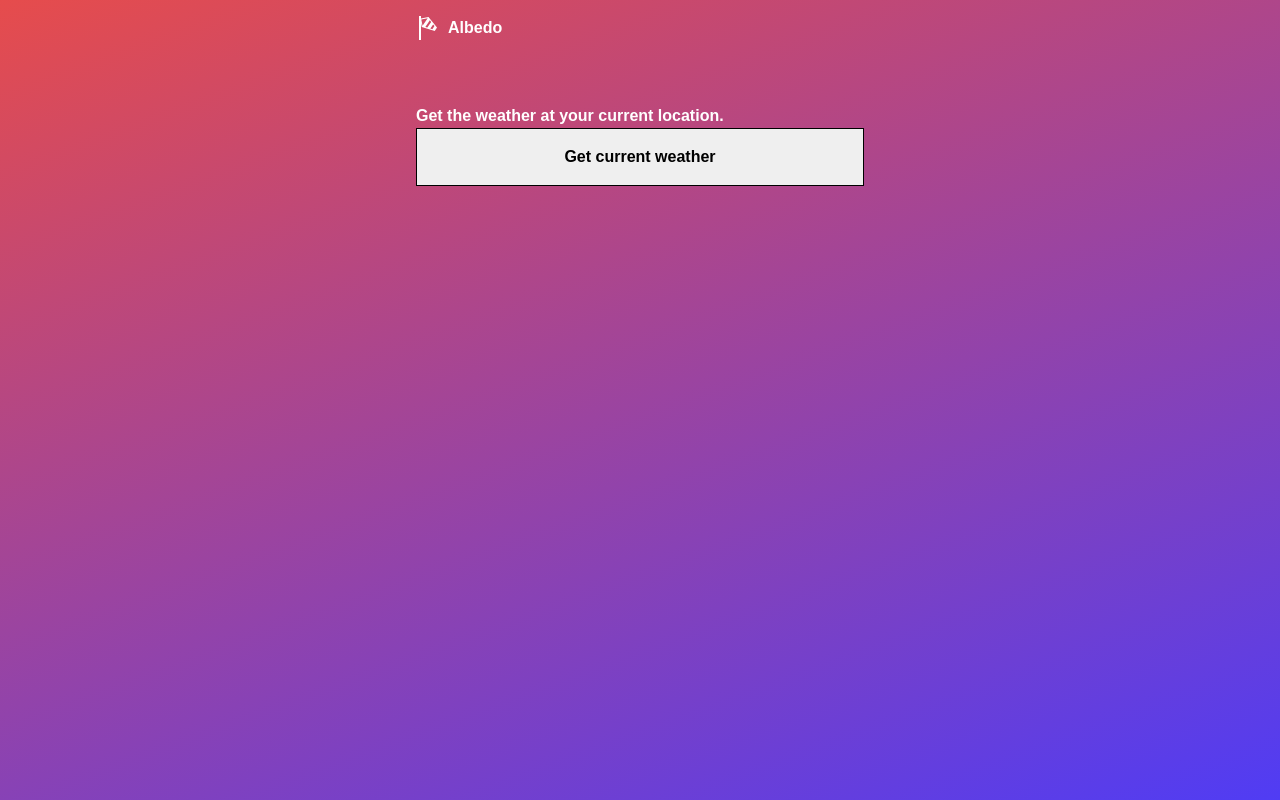
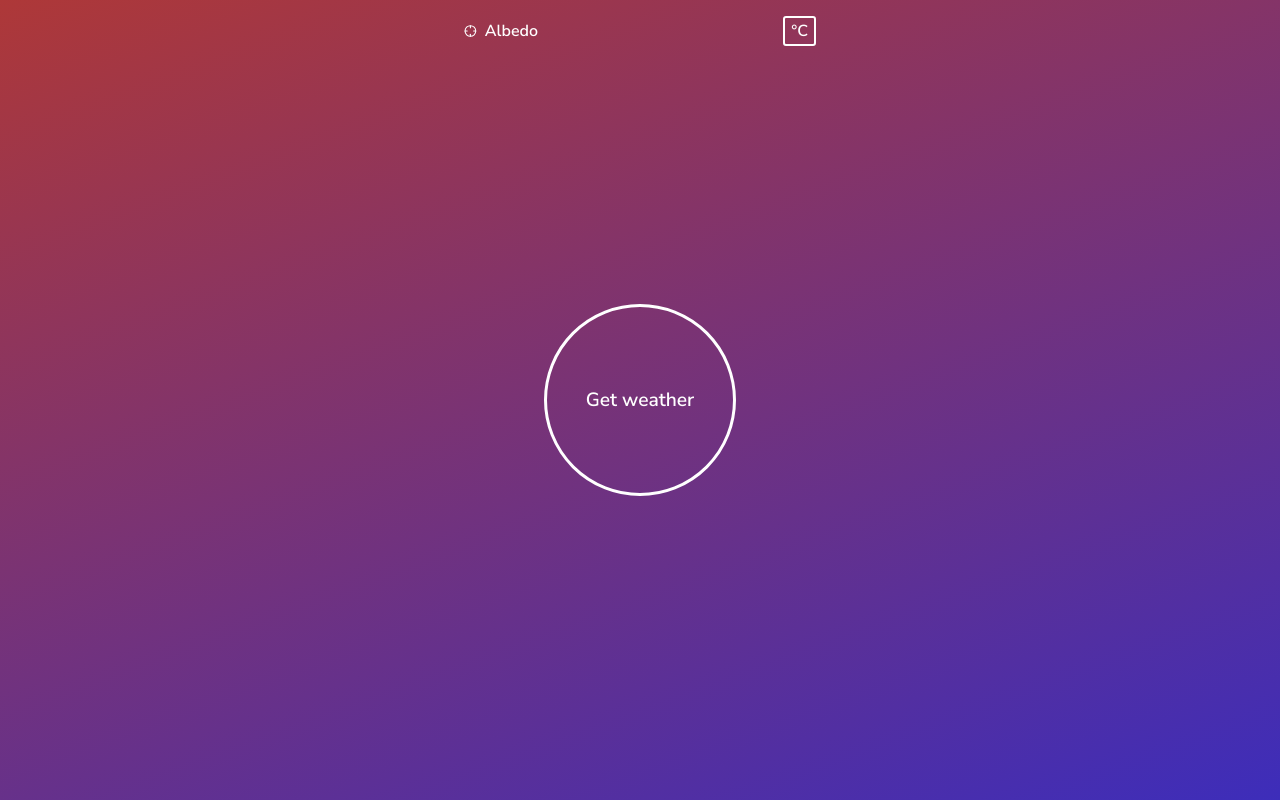
Before and after one commit to bellangerq/albedo, a Svelte app: page / in a window 1280 px wide. Built offline with nearby package versions, Linux system fonts and the light colour scheme.

Commit message:
Style app + add toggle button

```diff
--- a/public/index.html
+++ b/public/index.html
@@ -4,10 +4,11 @@
 	<meta charset='utf-8'>
 	<meta name='viewport' content='width=device-width,initial-scale=1'>
 
-	<title>Albedo</title>
+	<title>Albedo | Instant weather</title>
 
 	<link rel='icon' type='image/png' href='/favicon.png'>
 	<link rel='stylesheet' href='/build/bundle.css'>
+	<link href="https://fonts.googleapis.com/css2?family=Nunito+Sans:wght@400;600&display=swap" rel="stylesheet">
 
 	<script defer src='/build/bundle.js'></script>
 </head>
--- a/src/App.svelte
+++ b/src/App.svelte
@@ -4,17 +4,22 @@
 	import Weather from './components/Weather.svelte'
 
 	let weather
+	let isCelcius = true
 
 	const setWeather = event => {
 		weather = event.detail
 	}
+
+	const setUnit = event => {
+		isCelcius = event.detail
+	}
 </script>
 
 <div class="App">
-	<Header />
+	<Header on:unit={setUnit} />
 	<main>
 		{#if weather}
-			<Weather weather={weather} />
+			<Weather weather={weather} isCelcius={isCelcius} />
 		{:else}
 			<Form on:fetch={setWeather} />
 		{/if}
--- a/src/assets/styles/layout.css
+++ b/src/assets/styles/layout.css
@@ -1,8 +1,8 @@
 body {
-  background: linear-gradient(-200deg, var(--color-main) 0%, var(--color-main-light) 100%);
+  background: linear-gradient(-200deg, var(--color-main) 0%, var(--color-secondary) 100%);
   font-family: var(--font-family);
   font-weight: 600;
-  color: white;
+  color: var(--color-white);
   margin: 0 auto;
-  max-width: 30rem;
+  max-width: 24rem;
 }
--- a/src/assets/styles/variables.css
+++ b/src/assets/styles/variables.css
@@ -1,6 +1,7 @@
 :root {
-  --color-main: #e64c4c;
-  --color-main-light: #503cf4;
+  --color-main: #ae3838;
+  --color-secondary: #3d2dba;
+  --color-white: #ffffff;
 
-  --font-family: sans-serif;
+  --font-family: 'Nunito Sans', 'Roboto', sans-serif;
 }
--- a/src/components/Form.svelte
+++ b/src/components/Form.svelte
@@ -1,4 +1,5 @@
 <script>
+  import { fade } from 'svelte/transition'
   import { createEventDispatcher } from "svelte"
 
   let loading = false
@@ -36,7 +37,7 @@
         return response.json()
       })
       .then(data => {
-        loading = false
+        console.log(data)
         dispatch("fetch", {
           temperature: Math.round(data.main.temp),
           feelsLike: Math.round(data.main.feels_like),
@@ -50,14 +51,23 @@
 </script>
 
 <section class="Form">
-  <p>Get the weather at your current location.</p>
   <button
+    transition:fade="{{ duration: 500 }}"
     type="button"
     class="Form__Button"
+    class:Form__Button--Loading="{loading}"
     disabled="{loading}"
     on:click="{getLocation}"
   >
-    {#if loading } Loading {:else} Get current weather {/if}
+    {#if loading }
+      Loading
+      <svg class="Form__Spinner" stroke="currentColor" viewBox="0 0 100 100" xmlns="http://www.w3.org/2000/svg">
+        <title>Loading</title>
+        <circle class="Form__SpinnerCircle" cx="50" cy="50" r="45"/>
+      </svg>
+    {:else}
+      Get weather
+    {/if}
   </button>
 
   {#if apiError || locationError }
@@ -73,13 +83,95 @@
 </section>
 
 <style>
+  .Form {
+    position: absolute;
+    transform: translate(-50%, -50%);
+    top: 50%;
+    left: 50%;
+  }
+
   .Form__Button {
-    border: 1px solid;
-    padding: 1rem;
-    width: 100%;
+    background: transparent;
+    color: var(--color-white);
+    border: 3px solid;
+    border-radius: 50%;
+    cursor: pointer;
+    display: block;
+    font-size: 1.2rem;
+    padding: 0;
+    position: relative;
+    margin: 0 auto;
+    height: 12rem;
+    transition-property: background, border, color;
+    transition-duration: 0.2s;
+    width: 12rem;
+  }
+
+  .Form__Button:focus,
+  .Form__Button:hover {
+    background: var(--color-white);
+    border-color: transparent;
+    color: var(--color-secondary);
+    outline: none;
+  }
+
+  .Form__Button--Loading {
+    background: var(--color-white);
+    border-color: transparent;
+    color: var(--color-secondary);
+  }
+
+  .Form__Spinner {
+    animation: 2s linear infinite svg-animation;
+    position: absolute;
+    top: 0;
+    left: 0;
+    bottom: 0;
+    right: 0;
+  }
+
+  @keyframes svg-animation {
+    0% {
+      transform: rotateZ(0deg);
+    }
+    100% {
+      transform: rotateZ(360deg)
+    }
+  }
+
+  .Form__SpinnerCircle {
+    animation: 1.4s ease-in-out infinite both circle-animation;
+    display: block;
+    fill: transparent;
+    stroke-linecap: round;
+    stroke-dasharray: 283;
+    stroke-dashoffset: 280;
+    stroke-width: 0.25rem;
+    transform-origin: 50% 50%;
+  }
+
+  @keyframes circle-animation {
+    0%,
+    25% {
+      stroke-dashoffset: 280;
+      transform: rotate(0);
+    }
+
+    50%,
+    75% {
+      stroke-dashoffset: 75;
+      transform: rotate(45deg);
+    }
+
+    100% {
+      stroke-dashoffset: 280;
+      transform: rotate(360deg);
+    }
   }
 
   .Form__Error {
+    font-weight: 400;
+    margin-top: 2rem;
     text-align: center;
   }
 </style>
--- a/src/components/Header.svelte
+++ b/src/components/Header.svelte
@@ -1,12 +1,38 @@
+<script>
+  import { createEventDispatcher } from "svelte"
+
+  let isCelcius = true
+  const dispatch = createEventDispatcher()
+
+  const toggleUnit = () => {
+    isCelcius = !isCelcius
+    dispatch('unit', isCelcius)
+  }
+</script>
+
 <header class="Header">
   <h1 class="Header__Title">
-    <img class="Header__Icon" src="logo.svg" alt>
+    <svg class="Header__Icon" xmlns="http://www.w3.org/2000/svg" width="24" height="24" viewBox="0 0 24 24" fill="none" stroke="currentColor" stroke-width="2" stroke-linecap="round" stroke-linejoin="round">
+      <circle cx="12" cy="12" r="10"></circle>
+      <line x1="22" y1="12" x2="18" y2="12"></line>
+      <line x1="6" y1="12" x2="2" y2="12"></line>
+      <line x1="12" y1="6" x2="12" y2="2"></line>
+      <line x1="12" y1="22" x2="12" y2="18"></line>
+    </svg>
     <span>Albedo</span>
   </h1>
+  <button class="Header__Button" type="button" on:click="{toggleUnit}">
+    <span class="visually-hidden">Current unit</span>
+    {#if isCelcius} °C {:else} °F {/if}
+    <span class="visually-hidden">Switch to {#if isCelcius} °F {:else} °C {/if}</span>
+  </button>
 </header>
 
 <style>
   .Header {
+    align-items: center;
+    display: flex;
+    justify-content: space-between;
     margin-bottom: 4rem;
   }
 
@@ -19,5 +45,22 @@
 
   .Header__Icon {
     margin-right: 0.5rem;
+    width: 0.8em;
+  }
+
+  .Header__Button {
+    background: transparent;
+    border: 2px solid var(--color-white);
+    border-radius: 3px;
+    color: var(--color-white);
+    transition-property: background, color;
+    transition-duration: 0.2s;
+  }
+
+  .Header__Button:focus,
+  .Header__Button:hover {
+    background: var(--color-white);
+    color: var(--color-secondary);
+    outline: none;
   }
 </style>
--- a/src/components/Weather.svelte
+++ b/src/components/Weather.svelte
@@ -1,64 +1,90 @@
 <script>
   import { fade, fly } from 'svelte/transition'
   export let weather
+  export let isCelcius
+
+  let temperatureUnit
+
+  const toFahrenheit = value => {
+    return (value * 9/5) + 32
+  }
 </script>
 
-<div class="Weather">
-  <div transition:fade="{{ duration: 500 }}" class="Weather__Primary">
+<div transition:fade="{{ duration: 500, delay: 500 }}" class="Weather">
+  <div class="Weather__Primary">
     {#if weather.temperature}
       <span class="Weather__Temperature">
         <span class="visually-hidden">Temperature</span>
-        { weather.temperature }°C
+        {#if isCelcius}
+          { weather.temperature } °C
+        {:else}
+          { toFahrenheit(weather.temperature)} °F
+        {/if}
       </span>
     {/if}
 
     {#if weather.feelsLike}
-      <span class="Weather__FeelsLike">(feels like { weather.feelsLike }°C)</span>
+      <span class="Weather__FeelsLike">
+        (feels like
+        {#if isCelcius}
+          { weather.feelsLike } °C
+        {:else}
+          { toFahrenheit(weather.feelsLike)} °F
+        {/if}
+        )
+      </span>
     {/if}
   </div>
 
-  <p transition:fade="{{ duration: 500 }}" class="Weather__Advice">Lorem ipsum dolor sit amet consectetur adipisicing elit.</p>
+  <p class="Weather__Advice">Lorem ipsum dolor sit amet consectetur adipisicing elit.</p>
 
   <ul class="Weather__Secondary">
   {#if weather.maxTemperature}
     <li class="Weather__SecondaryInfo" transition:fly="{{ x: -25, duration: 600 }}">
       <svg class="Weather__Icon" xmlns="http://www.w3.org/2000/svg" width="24" height="24" viewBox="0 0 24 24" fill="none" stroke="currentColor" stroke-width="2" stroke-linecap="round" stroke-linejoin="round">
+        <title>Minimum temperature</title>
         <polyline points="18 15 12 9 6 15"></polyline>
       </svg>
-      <span class="visually-hidden">
-        Minimum temperature
+      <span>
+        {#if isCelcius}
+          { weather.maxTemperature } °C
+        {:else}
+          { toFahrenheit(weather.maxTemperature) } °F
+        {/if}
       </span>
-      <span>{ weather.maxTemperature }°C</span>
     </li>
   {/if}
 
   {#if weather.minTemperature}
-    <li class="Weather__SecondaryInfo" transition:fly="{{ x: -25, duration: 600, delay: 300 }}">
+    <li class="Weather__SecondaryInfo" transition:fly="{{ x: -25, duration: 600, delay: 800 }}">
       <svg class="Weather__Icon" xmlns="http://www.w3.org/2000/svg" width="24" height="24" viewBox="0 0 24 24" fill="none" stroke="currentColor" stroke-width="2" stroke-linecap="round" stroke-linejoin="round">
+        <title>Maximum temperature</title>
         <polyline points="6 9 12 15 18 9"></polyline>
       </svg>
-      <span class="visually-hidden">
-        Minimum temperature
+      <span>
+        {#if isCelcius}
+          { weather.minTemperature } °C
+        {:else}
+          { toFahrenheit(weather.minTemperature) } °F
+        {/if}
       </span>
-      <span>{ weather.minTemperature }°C</span>
     </li>
   {/if}
 
   {#if weather.wind}
-    <li class="Weather__SecondaryInfo" transition:fly="{{ x: -25, duration: 600, delay: 600 }}">
+    <li class="Weather__SecondaryInfo" transition:fly="{{ x: -25, duration: 600, delay: 1100 }}">
       <svg class="Weather__Icon" xmlns="http://www.w3.org/2000/svg" width="24" height="24" viewBox="0 0 24 24" fill="none" stroke="currentColor" stroke-width="2" stroke-linecap="round" stroke-linejoin="round">
+        <title>Wind speed</title>
         <path d="M9.59 4.59A2 2 0 1 1 11 8H2m10.59 11.41A2 2 0 1 0 14 16H2m15.73-8.27A2.5 2.5 0 1 1 19.5 12H2"></path>
       </svg>
-      <span class="visually-hidden">
-        Wind speed
-      </span>
       <span>{ weather.wind } km/h</span>
     </li>
   {/if}
 
   {#if weather.humidity}
-    <li class="Weather__SecondaryInfo" transition:fly="{{ x: -25, duration: 600, delay: 900 }}">
+    <li class="Weather__SecondaryInfo" transition:fly="{{ x: -25, duration: 600, delay: 1400 }}">
       <svg class="Weather__Icon" xmlns="http://www.w3.org/2000/svg" width="24" height="24" viewBox="0 0 24 24" fill="none" stroke="currentColor" stroke-width="2" stroke-linecap="round" stroke-linejoin="round">
+        <title>Humidity</title>
         <path d="M12 2.69l5.66 5.66a8 8 0 1 1-11.31 0z"></path>
       </svg>
       <span class="visually-hidden">
@@ -79,7 +105,7 @@
 
   .Weather__FeelsLike {
     flex-basis: 100%;
-    font-weight: 500;
+    font-weight: 400;
     justify-self: flex-end;
   }
 
@@ -89,6 +115,7 @@
   }
 
   .Weather__Advice {
+    font-weight: 400;
     margin: 1rem 0 4rem;
   }
 
```
Also changed, not shown: public/logo.svg, 1 other file (tests, documents, lock files or other folders).
